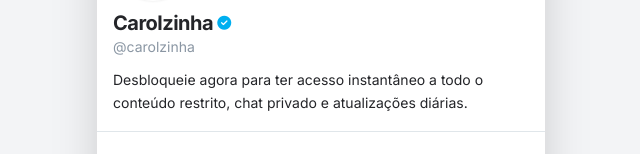
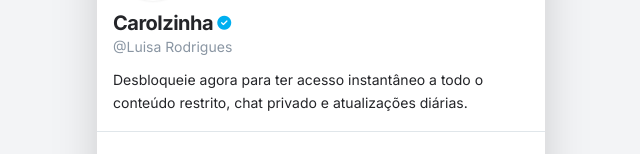
Before and after one commit to azag666/meuonlyfans, a plain HTML site: page index.html in a window 1280 px wide. Shown: the part 236-390 px from the top of the page, 319-959 px from the left. Drawn offline with nearby package versions, Linux system fonts and the light colour scheme; no server answers.

Commit message:
Update index.html

```diff
--- a/index.html
+++ b/index.html
@@ -116,7 +116,7 @@
                     <h2 class="text-xl font-bold text-of-text tracking-tight">Carolzinha</h2>
                     <i class="fa-solid fa-circle-check text-of-blue text-sm"></i>
                 </div>
-                <p class="text-of-gray text-sm">@carolzinha</p>
+                <p class="text-of-gray text-sm">@Luisa Rodrigues</p>
 
                 <p class="mt-3 text-sm text-of-text leading-relaxed">
                     Desbloqueie agora para ter acesso instantâneo a todo o conteúdo restrito, chat privado e atualizações diárias.
```
